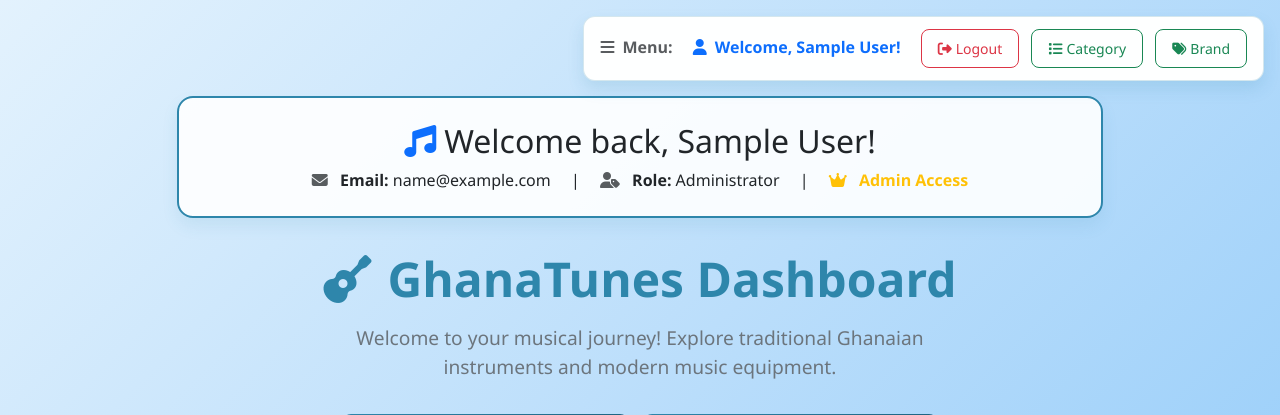
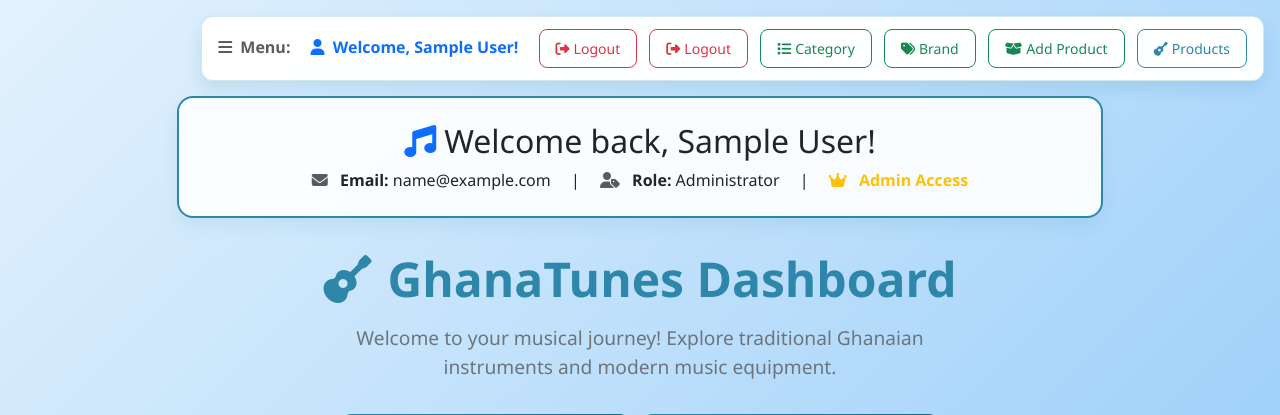
Before and after one commit to sheddy174/E-Commerce_Lab, a PHP site: page /index.php in a window 1280 px wide. Shown: the top 415 px of the page. Run offline with PHP 8.4, Linux system fonts and the light colour scheme; the visitor is signed in with stand-in values (Sample User, id 1).

Commit message:
Update index.php with latest modifications

```diff
--- a/index.php
+++ b/index.php
@@ -178,6 +178,10 @@ if (isset($_GET['login'])) {
                 Welcome, <?php echo htmlspecialchars(get_user_name()); ?>!
             </span>
 
+            <a href="actions/logout_action.php" class="btn btn-sm btn-outline-danger">
+                <i class="fas fa-sign-out-alt me-1"></i>Logout
+            </a>
+
             <?php if (is_admin()): ?>
                 <!-- Admin menu -->
                 <a href="actions/logout_action.php" class="btn btn-sm btn-outline-danger">
@@ -189,11 +193,16 @@ if (isset($_GET['login'])) {
                 <a href="admin/brand.php" class="btn btn-sm btn-outline-success">
                     <i class="fas fa-tags me-1"></i>Brand
                 </a>
+                <a href="admin/product.php" class="btn btn-sm btn-outline-success">
+                    <i class="fas fa-box-open me-1"></i>Add Product
+                </a>
             <?php endif; ?>
 
-            <!-- <a href="actions/logout_action.php" class="btn btn-sm btn-outline-danger">
-                <i class="fas fa-sign-out-alt me-1"></i>Logout
-            </a> -->
+            <!-- Products link (for all logged in users) -->
+            <a href="view/product.php" class="btn btn-sm btn-outline-primary">
+                <i class="fas fa-guitar me-1"></i>Products
+            </a>
+
         <?php else: ?>
             <!-- User is not logged in -->
             <a href="login/register.php" class="btn btn-sm btn-outline-primary">
```
